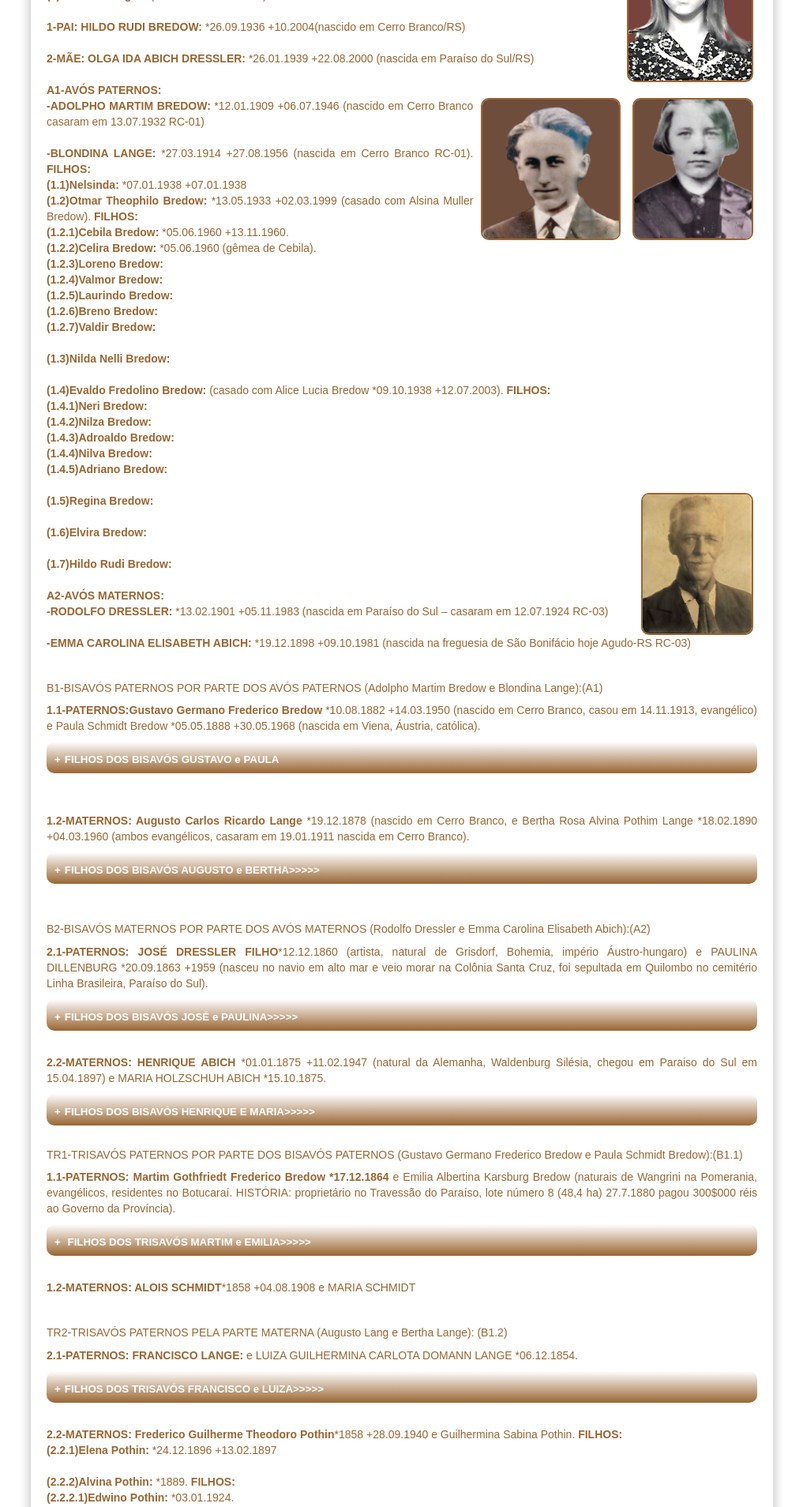
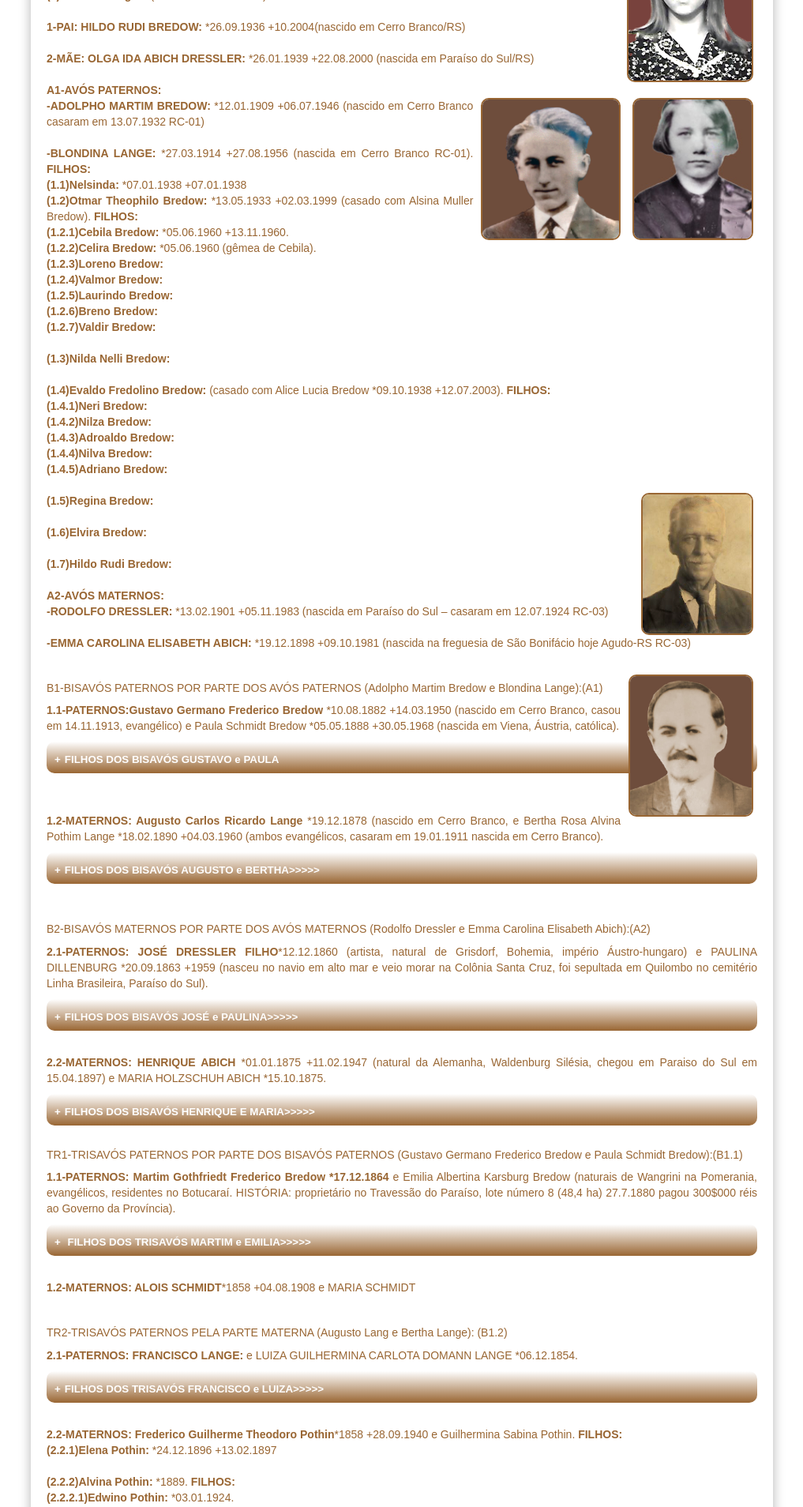
Before and after one commit to claudiovargas1955/claudiovargas1955.github.io, a Jekyll site: the page built from _pages/arvore-genealogica-de-roselia-renita-bredow.html, in a window 1280 px wide. Shown: the part 1138-3046 px from the top of the page at 79% size, without its empty margins (131-1148 px from the left). Built offline with Jekyll 4.4.1, drawn with Linux system fonts in a browser that asks for light colours; some web fonts are replaced.

Commit message:
Update arvore-genealogica-de-roselia-renita-bredow.html

```diff
--- a/_pages/arvore-genealogica-de-roselia-renita-bredow.html
+++ b/_pages/arvore-genealogica-de-roselia-renita-bredow.html
@@ -128,8 +128,9 @@
 <b>A2-AVÓS MATERNOS:</b><br>
 <b>-RODOLFO DRESSLER:</b> *13.02.1901 +05.11.1983 (nascida em Paraíso do Sul – casaram em 12.07.1924 RC-03)<br/><br/>
 <b>-EMMA CAROLINA ELISABETH ABICH:</b> *19.12.1898 +09.10.1981 (nascida na freguesia de São Bonifácio hoje Agudo-RS RC-03)</p> <br>
+<img class="dir1" style="float:right"; src="/images/bisavo.jpg"; height="180px"; title="bisavô Gustavo Germano Frederico Bredow";/>
 
-<h5>B1-BISAVÓS PATERNOS POR PARTE DOS AVÓS PATERNOS (Adolpho Martim Bredow e Blondina Lange):(A1)</h5>
+  <h5>B1-BISAVÓS PATERNOS POR PARTE DOS AVÓS PATERNOS (Adolpho Martim Bredow e Blondina Lange):(A1)</h5>
 <p><b>1.1-PATERNOS:Gustavo Germano Frederico Bredow</b> *10.08.1882 +14.03.1950 (nascido em Cerro Branco, casou em 14.11.1913,
 evangélico) e Paula Schmidt Bredow *05.05.1888 +30.05.1968 (nascida em Viena, Áustria, católica).<br>
 <details><summary>FILHOS DOS BISAVÓS GUSTAVO e PAULA</summary>
```
